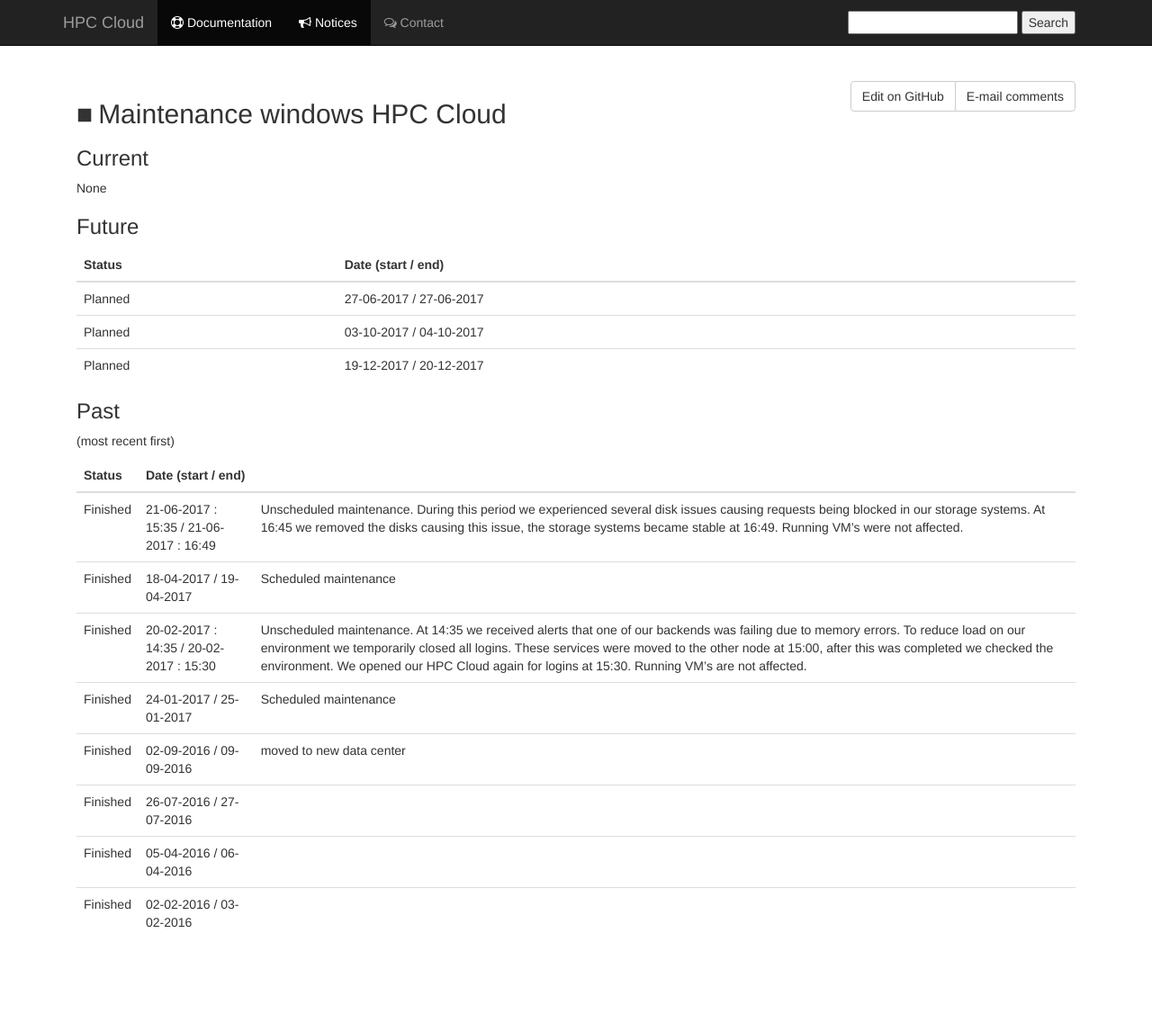
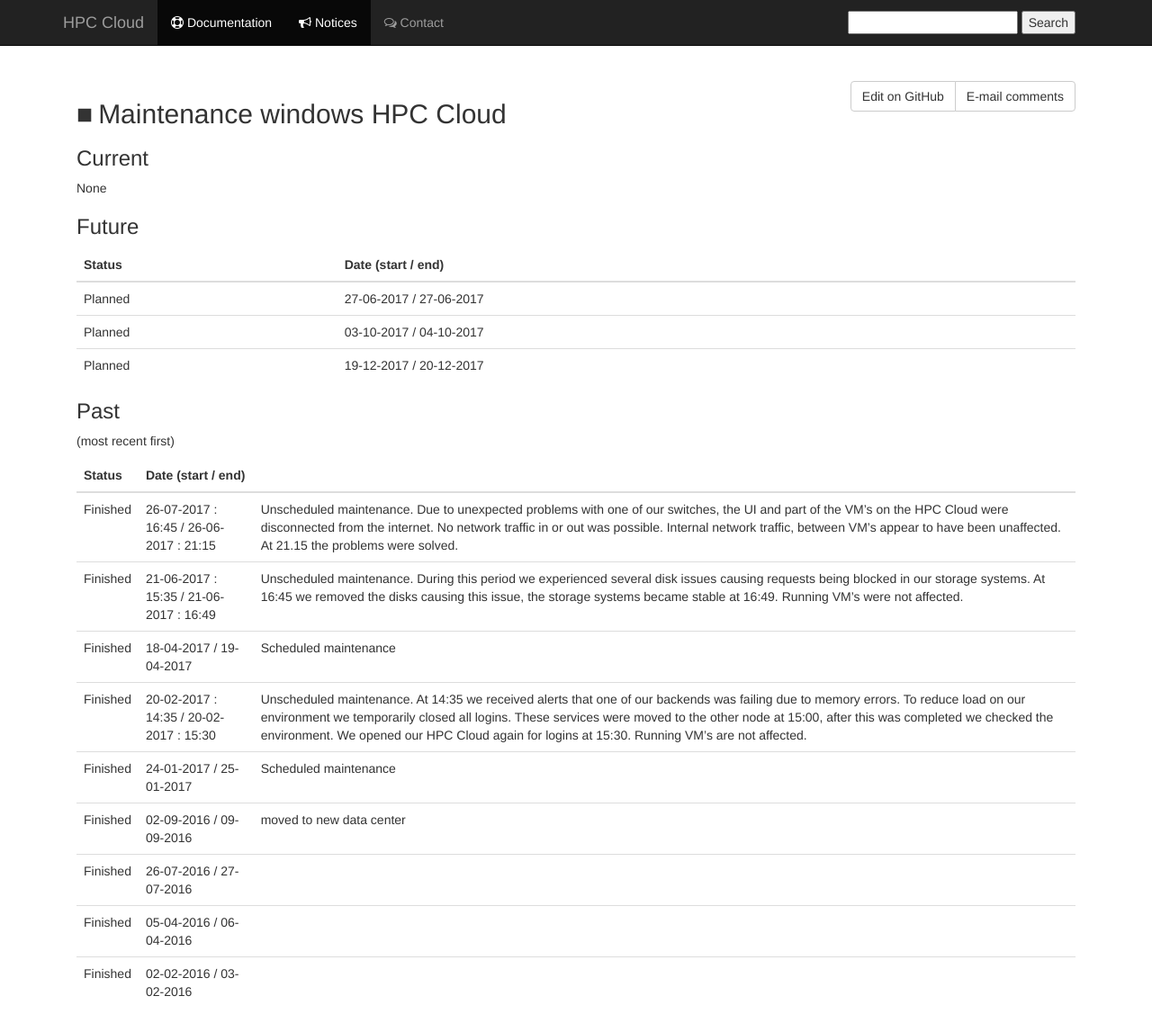
Before and after one commit to sara-nl/clouddocs, a Jekyll site: the page built from maintenance.markdown, in a window 1280 px wide and 1180 px high. Shown: the top 1147 px of the window at 90% size. Built offline with Jekyll 4.4.1, drawn with Linux system fonts in a browser that asks for light colours; nearby versions of some CDN libraries; our own code applies the rules of GitHub Pages for plain Markdown files.

Commit message:
Update maintenance.markdown
Added description of network problems

```diff
--- a/maintenance.markdown
+++ b/maintenance.markdown
@@ -23,6 +23,7 @@
 
 |   Status    |   Date (start / end)        |   |
 |:------------|:----------------------------|:--|
+|   Finished  |   26-07-2017 : 16:45 / 26-06-2017 : 21:15  | Unscheduled maintenance. Due to unexpected problems with one of our switches, the UI and part of the VM's on the HPC Cloud were disconnected from the internet. No network traffic in or out was possible. Internal network traffic, between VM's appear to have been unaffected. At 21.15 the problems were solved. |
 |   Finished  |   21-06-2017 : 15:35 / 21-06-2017 : 16:49  | Unscheduled maintenance. During this period we experienced several disk issues causing requests being blocked in our storage systems. At 16:45 we removed the disks causing this issue, the storage systems became stable at 16:49. Running VM's were not affected.   |
 |   Finished  |   18-04-2017 / 19-04-2017   | Scheduled maintenance |
 |   Finished  |   20-02-2017 : 14:35 / 20-02-2017 : 15:30   | Unscheduled maintenance. At 14:35 we received alerts that one of our backends was failing due to memory errors. To reduce load on our environment we temporarily closed all logins. These services were moved to the other node at 15:00, after this was completed we checked the environment. We opened our HPC Cloud again for logins at 15:30. Running VM's are not affected. |
```
